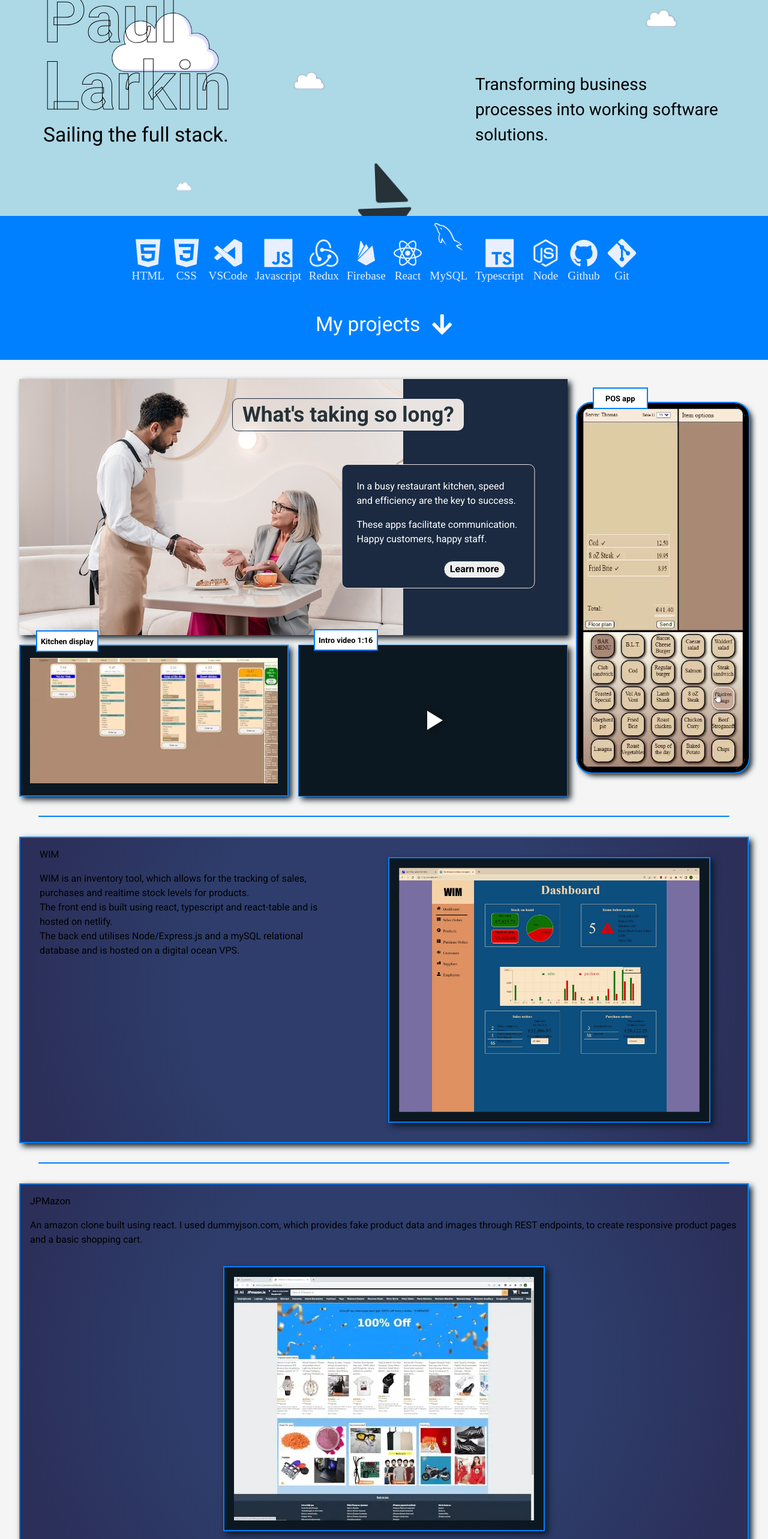
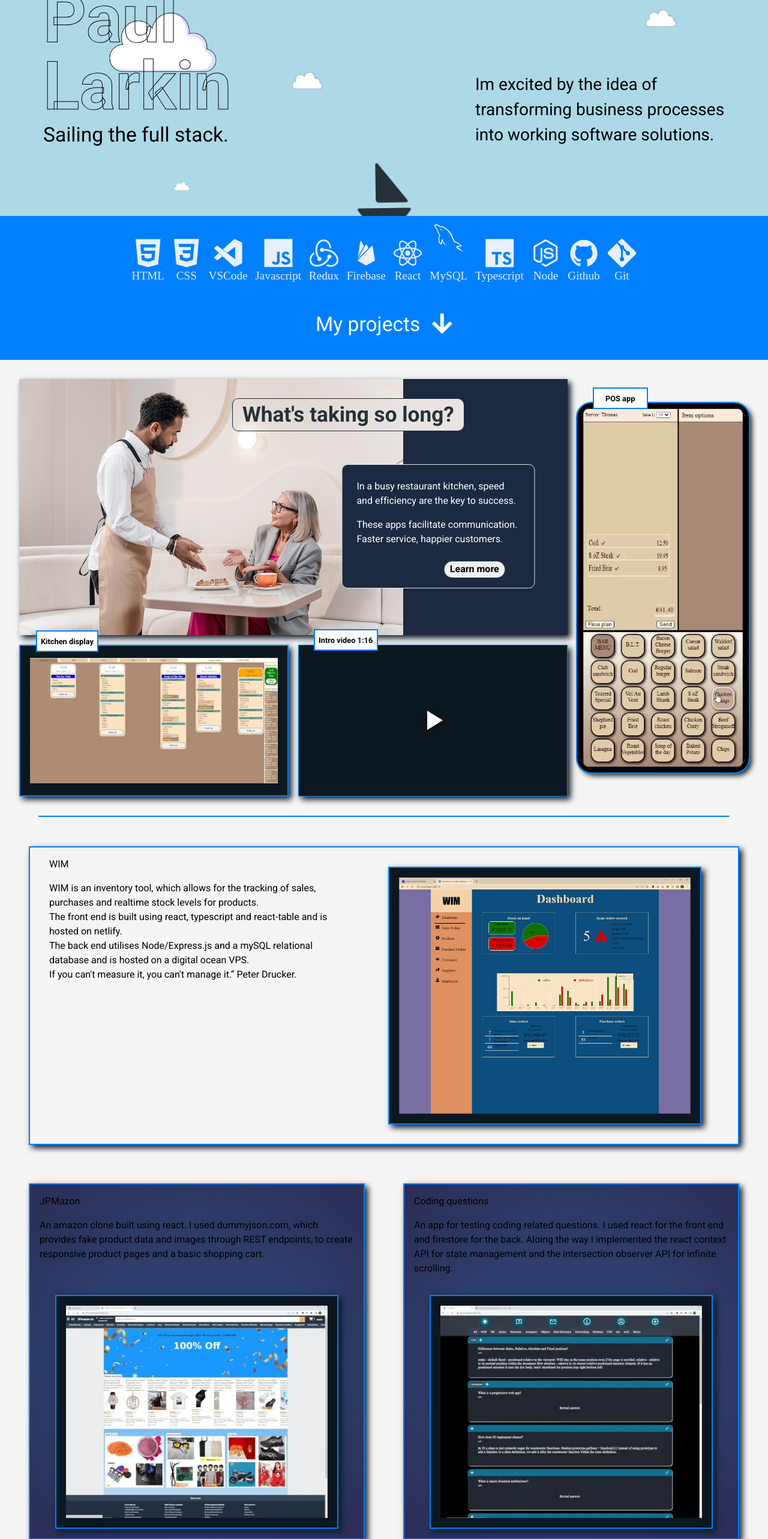
Before and after one commit to Fishamble/portfolioVer3, a React (Vite) app: page / in a window 1280 px wide. Shown: the part 200-2766 px from the top of the page at 60% size. Built offline with nearby package versions, Linux system fonts and the light colour scheme; no server answers.

Commit message:
wim component changes

```diff
--- a/src/App.tsx
+++ b/src/App.tsx
@@ -16,11 +16,13 @@ function App() {
       <section className="section-container">
         <KitchenManagement />
         <hr />
-        <Wim />
-        <hr />
-        <Jpmazon />
-        <hr />
-        <Jsquestions />
+        <div className="other-projects-wrapper">
+          <Wim />
+          <hr />
+          <Jpmazon />
+          <hr />
+          <Jsquestions />
+        </div>
       </section>
 
       <About />
--- a/src/components/hero/HeroScreen.tsx
+++ b/src/components/hero/HeroScreen.tsx
@@ -19,7 +19,7 @@ export default function HeroScreen() {
         </div>
         <div className="blurb-wrapper">
           <motion.div initial={{ opacity: 0, y: 30 }} animate={{ opacity: 1, y: 0, transition: { delay: 0.7, duration: 1, ease: "easeOut" } }}>
-            Transforming business processes into working software solutions.
+            Im excited by the idea of transforming business processes into working software solutions.
           </motion.div>
         </div>
       </div>
--- a/src/components/kitchenManagement/PosDescription.tsx
+++ b/src/components/kitchenManagement/PosDescription.tsx
@@ -26,7 +26,7 @@ export default function PosDescription() {
             <p>In a busy restaurant kitchen, speed and efficiency are the key to success.</p>
             <p>
               These apps facilitate communication.
-              <br /> Happy customers, happy staff.
+              <br /> Faster service, happier customers.
             </p>
             <div className="learn-button-wrapper">
               <motion.button className="learn-button" initial={{ opacity: 0 }} animate={{ opacity: 1, transition: { delay: 1, duration: 2 } }}>
--- a/src/components/wim/Wim.tsx
+++ b/src/components/wim/Wim.tsx
@@ -13,6 +13,14 @@ export default function Wim() {
         <p>WIM is an inventory tool, which allows for the tracking of sales, purchases and realtime stock levels for products.</p>
         <p>The front end is built using react, typescript and react-table and is hosted on netlify.</p>
         <p>The back end utilises Node/Express.js and a mySQL relational database and is hosted on a digital ocean VPS. </p>
+
+
+<p>
+If you can't measure it, you can't manage it.”  Peter Drucker.
+
+</p>
+
+
       </div>
       <div className="outer">
         <div className="project-img-wrapper img-btn-container">
--- a/src/components/wim/wim.css
+++ b/src/components/wim/wim.css
@@ -3,7 +3,7 @@
   font-size: 1rem;
   /* border-radius: 20px; */
   border: 2px solid var(--clr-four);
-  background: rgba(27, 42, 65, 0.85);
+  /* background: rgba(27, 42, 65, 0.85); */
   box-shadow: 5px 5px 10px var(--clr-one);
   z-index: 2;
   margin-bottom: 2rem;
@@ -37,7 +37,7 @@
   .wim-container {
     display: grid;
     grid-template-columns: 1fr 1.2fr;
-    background: radial-gradient(circle, rgba(46, 61, 107, 1) 50%, rgba(43, 47, 89, 1) 93%);
+    /* background: radial-gradient(circle, rgba(46, 61, 107, 1) 50%, rgba(43, 47, 89, 1) 93%); */
     /* margin:0; */
     padding: 0;
   }
@@ -81,7 +81,7 @@
   .wim-container {
     display: grid;
     grid-template-columns: 1fr 1.2fr;
-    background: radial-gradient(circle, rgba(46, 61, 107, 1) 50%, rgba(43, 47, 89, 1) 93%);
+    /* background: radial-gradient(circle, rgba(46, 61, 107, 1) 50%, rgba(43, 47, 89, 1) 93%); */
     /* margin:0; */
     padding: 0;
   }
```
